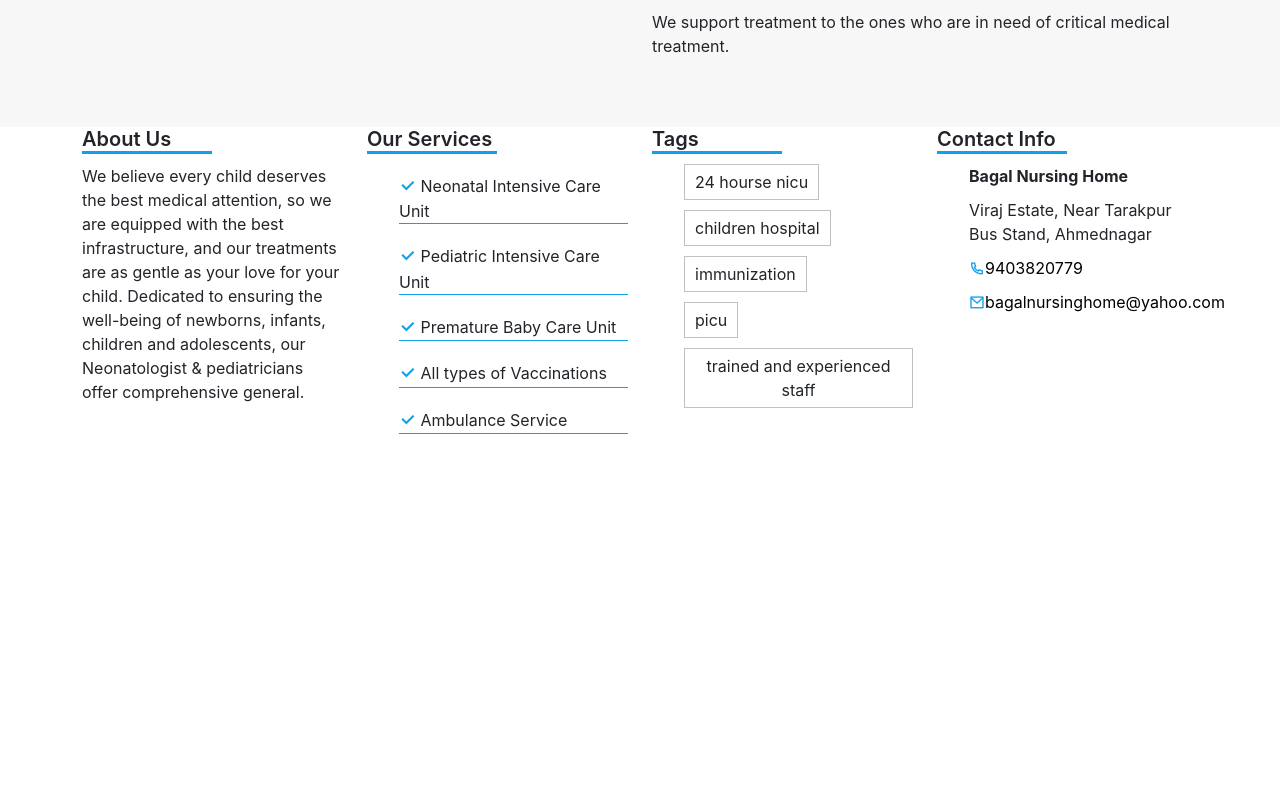
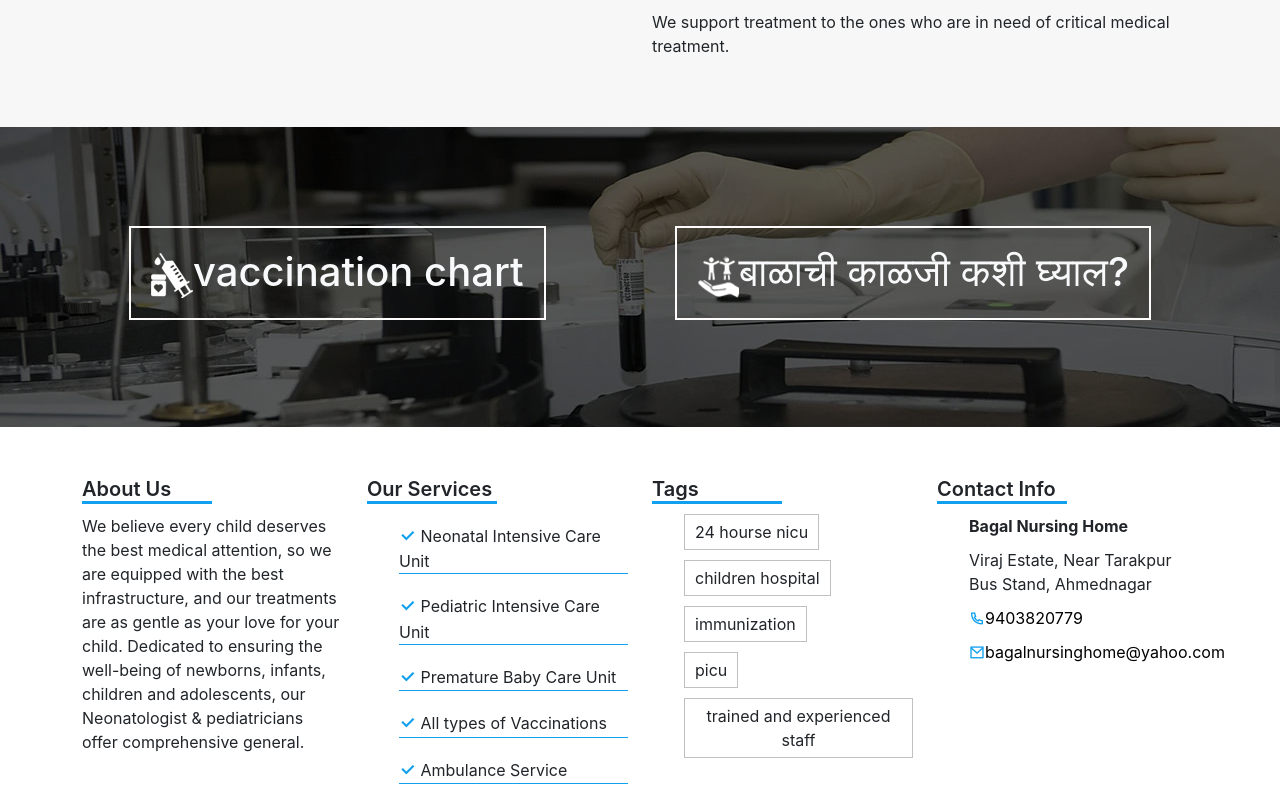
Before and after one commit to rushikesh982/hospital-website, a React (Create React App) app: page / in a window 1280 px wide. Shown: the part 2235-3035 px from the top of the page. Before the commit the page ends 2685 px from the top, so only its background shows below. Built offline with nearby package versions, Linux system fonts and the light colour scheme.

Commit message:
home banner done

```diff
--- /dev/null
+++ b/src/home/CounterBanner.jsx
@@ -0,0 +1,15 @@
+import React from "react";
+import "./home.css";
+
+export default function CounterBanner() {
+  return (
+    <>
+      <div className="col-12 CounterBox">
+        <div className="CounterInner text-light d-flex align-items-center justify-content-evenly flex-wrap">
+            <h1><img src="/images/vaccinationchart.webp" alt="" />vaccination chart</h1>
+            <h1><img src="/images/babycare.webp" alt="" />बाळाची काळजी कशी घ्याल‌?</h1>
+        </div>
+      </div>
+    </>
+  );
+}
--- a/src/home/Home.jsx
+++ b/src/home/Home.jsx
@@ -3,6 +3,7 @@ import Slider from "./Slider";
 import Singlefeatures from "./Singlefeatures";
 import HomeServices from "./HomeServices";
 import WhyChooseUs from "./WhyChooseUs";
+import CounterBanner from "./CounterBanner";
 
 
 export default function Home()
@@ -13,6 +14,7 @@ export default function Home()
             <Singlefeatures/>
             <HomeServices/>
             <WhyChooseUs/>
+            <CounterBanner/>
         </>
     )
 }
--- a/src/home/home.css
+++ b/src/home/home.css
@@ -133,3 +133,23 @@ h2 {
       width: auto;
     }
 }
+/* counter banner */
+
+.CounterBox
+{
+  height: 300px;
+  width: 100%;
+  margin-bottom: 50px;
+  background-image: url('../../public/images/counter-bg2.webp');
+}
+.CounterInner
+{
+  height: 100%;
+  width: 100%;
+  background-color: rgba(0, 0, 0, 0.63);
+}
+.CounterBox h1
+{
+  border: 2px solid rgb(254, 251, 251);
+  padding: 20px;
+}
```
Also changed, not shown: public/images/babycare.webp (added), public/images/vaccinationchart.webp (added).
